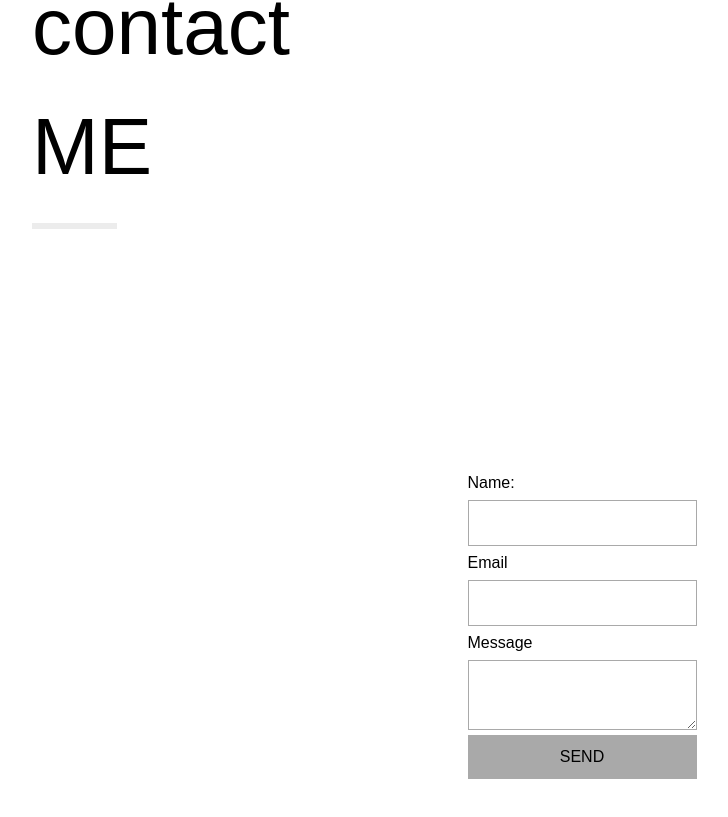
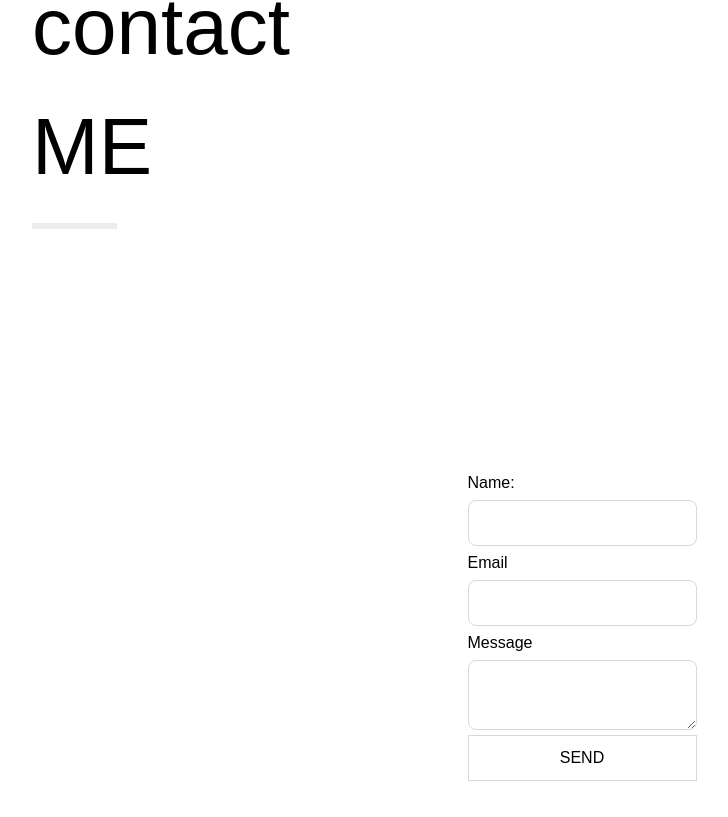
Before and after one commit to stephangriesel/stephangriesel-2022, a Vue app: page /contact in a window 1280 px wide. Shown: the part 353-1170 px from the top of the page, without its empty margins (58-786 px from the left). Built offline with nearby package versions, Linux system fonts and the light colour scheme.

Commit message:
update styles

```diff
--- a/src/views/Contact.vue
+++ b/src/views/Contact.vue
@@ -95,13 +95,24 @@ export default {
     flex-direction: column;
   }
   input, textarea {
-    border: 1px rgb(169, 169, 169) solid;
+    border: 1px rgb(216, 216, 216) solid;
+    border-radius: 8px;
     margin: 5px 0;
     padding:10px;
   }
   button  {
-    background: rgb(169, 169, 169);
+    background: rgb(255, 255, 255);
+    border: 1px rgb(216, 216, 216) solid;
+    color:#000000;
     padding: 10px;
+    background-image: linear-gradient(0, #bbbbbb, #c5c5c5);
+    background-size: 0;
+    transition: .8s;
+    background-repeat: no-repeat;
+    &:hover {
+      background-size: 100%;
+      color: #fff;
+  }
   }
 }
 
--- a/src/views/ContactSuccess.vue
+++ b/src/views/ContactSuccess.vue
@@ -83,21 +83,4 @@ export default {
   background-size: cover;
 }
 
-.text-container {
-  /* height:300px; */
-  form {
-    display:flex;
-    flex-direction: column;
-  }
-  input, textarea {
-    border: 1px rgb(169, 169, 169) solid;
-    margin: 5px 0;
-    padding:10px;
-  }
-  button  {
-    background: rgb(169, 169, 169);
-    padding: 10px;
-  }
-}
-
 </style>
```
